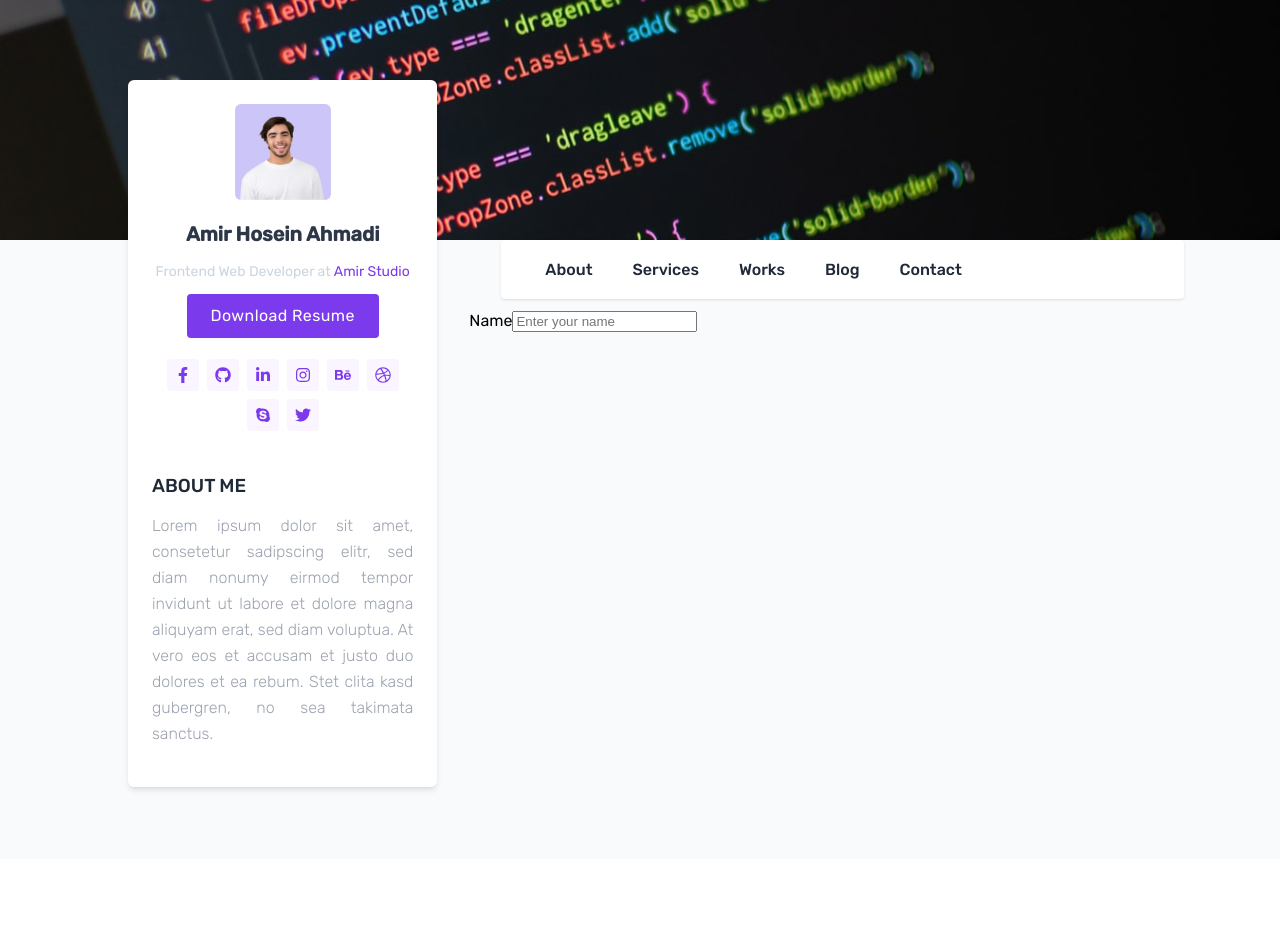
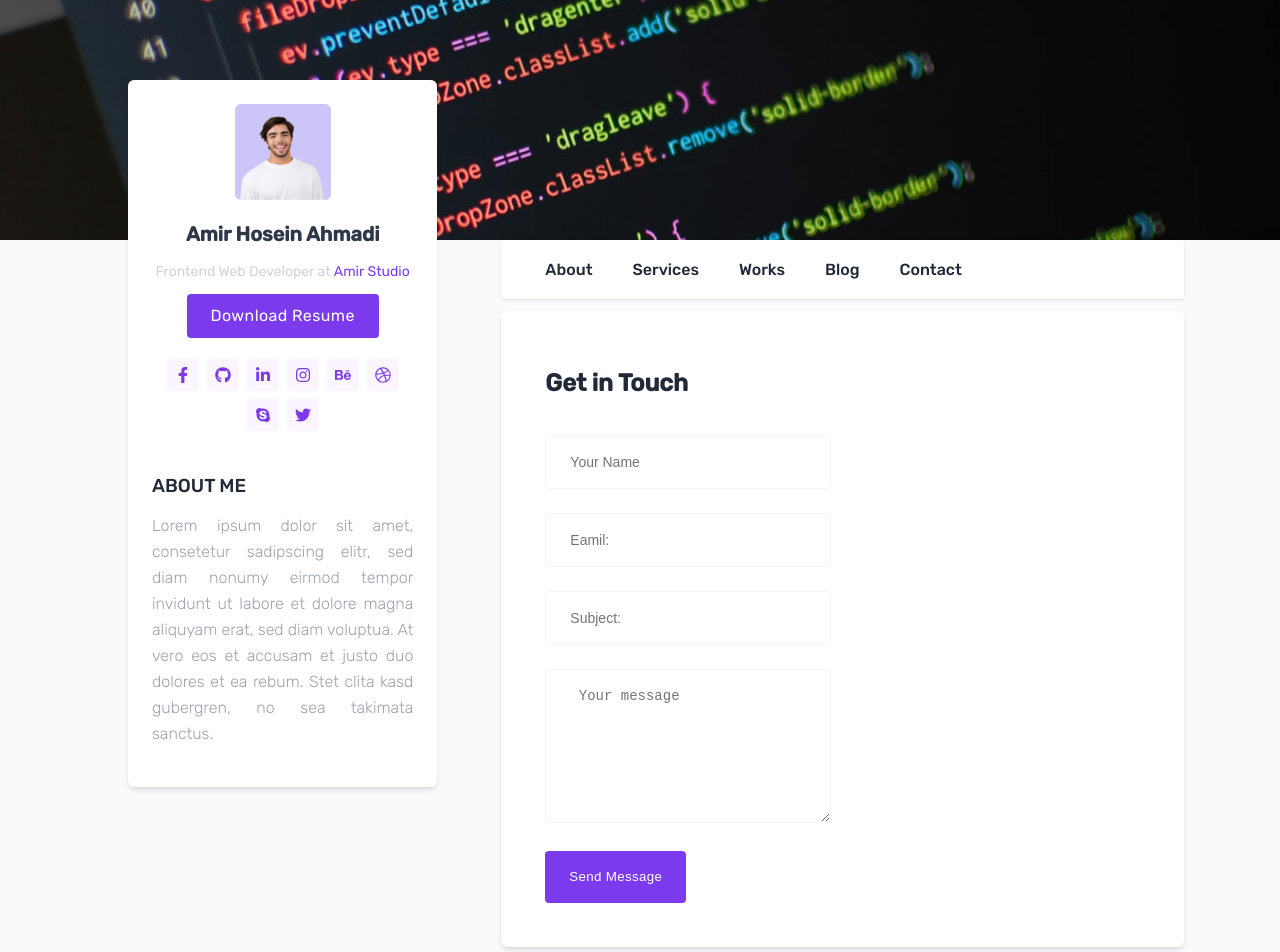
Before and after one commit to amir3000/Resume-Site, a React (Create React App) app in the folder my-resume-site/: page /Contact in a window 1280 px wide. Shown: the top 952 px of the page. Before the commit the page ends 859 px from the top, so only its background shows below. Built offline with nearby package versions, Linux system fonts and the light colour scheme.

Commit message:
contact 50%

```diff
--- a/my-resume-site/src/components/pages/Contact/ContactElements.jsx
+++ b/my-resume-site/src/components/pages/Contact/ContactElements.jsx
@@ -1 +1,147 @@
 import styled from "styled-components";
+
+export const SectionContainer = styled.section`
+  //.pb-10
+  padding-bottom: 2.5rem;
+`;
+export const FormWrapper = styled.div`
+  /* display: flex;
+  flex-wrap: wrap; */
+  //.md:px-4
+  @media (min-width: 768px) {
+    margin-left: 1rem;
+    margin-right: 1rem;
+  }
+  *,
+  ::before,
+  ::after {
+    box-sizing: border-box;
+    border-width: 0;
+    border-style: solid;
+    border-color: #e5e7eb;
+  }
+`;
+export const FormElements = styled.form`
+  //.p-8
+  padding: 2rem;
+  //.rounded-md
+  border-radius: 0.375rem;
+  //bg-white
+  background-color: rgba(255, 255, 255, 1);
+  //shadow-md
+  box-shadow: 0 4px 6px -1px rgb(0 0 0 / 0.1), 0 2px 4px -2px rgb(0 0 0 / 0.1);
+  //.md:px-4
+  @media (min-width: 768px) {
+    margin-left: 1rem;
+    margin-right: 1rem;
+  }
+`;
+
+export const H3titleWrapp = styled.div`
+  margin: 0.75rem;
+`;
+export const H3Title = styled.h3`
+  //.text-gray-800
+  color: rgba(31, 41, 55, 1);
+  //.mb-6
+  margin-bottom: 1.5rem;
+  //.text-2xl
+  font-size: 1.5rem;
+  line-height: 2rem;
+  //.font-bold
+  font-weight: 700;
+`;
+export const FormFileds = styled.div`
+  //.flex
+  display: flex;
+  //.flex-wrap
+  flex-wrap: wrap;
+  //.w-full
+  width: 100%;
+  //.md:w-1/2
+  /* @media (min-width: 768px) {
+    width: 50%;
+  } */
+`;
+export const FiledMargin = styled.div`
+  //.m-3
+  margin: 0.75rem;
+`;
+export const FiledWrapper = styled.div`
+  //.w-full
+  width: 100%;
+  //.md:w-1/2
+  @media (min-width: 768px) {
+    width: 50%;
+  }
+`;
+export const InputFiled = styled.input`
+  //.w-full
+  width: 100%;
+  //.px-6
+  padding-left: 1.5rem;
+  padding-right: 1.5rem;
+  //.py-4
+  padding-top: 1rem;
+  padding-bottom: 1rem;
+  //.text-sm
+  font-size: 0.875rem;
+  line-height: 1.25rem;
+  //.border
+  border-width: 1px;
+  //.rounded
+  border-radius: 0.25rem;
+  //.border-gray-100
+  border-color: rgba(243, 244, 246, 1);
+  //.bg-white
+  background-color: rgba(255, 255, 255, 1);
+`;
+
+export const MessageInput = styled.textarea`
+ //.w-full
+ width: 100%;
+  //.px-6
+  padding-left: 1.5rem;
+  padding-right: 1.5rem;
+  //.py-4
+  padding-top: 1rem;
+  padding-bottom: 1rem;
+  //.text-sm
+  font-size: 0.875rem;
+  line-height: 1.25rem;
+  //.border
+  border-width: 1px;
+  //.rounded
+  border-radius: 0.25rem;
+  //.border-gray-100
+  border-color: rgba(243, 244, 246, 1);
+  //.bg-white
+  background-color: rgba(255, 255, 255, 1);
+  //textarea
+    resize: vertical;
+
+`
+export const BtnSubmit = styled.input`
+  //.tracking-wide
+  letter-spacing: 0.025em;
+  //text-white
+  color: rgba(255, 255, 255, 1);
+  //.text-center
+  text-align: center;
+  //.px-6
+  padding-left: 1.5rem;
+  padding-right: 1.5rem;
+  //.py-3
+  padding-top: 0.75rem;
+  padding-bottom: 0.75rem;
+  //.leading-7
+  line-height: 1.75rem;
+  //.cursor-pointer
+  cursor: pointer;
+  //.border-0
+  border-width: 0px;
+  //.rounded
+  border-radius: 0.25rem;
+  //.bg-purple-600
+  background-color: rgba(124, 58, 237, 1);
+`;
--- a/my-resume-site/src/components/pages/Contact/index.jsx
+++ b/my-resume-site/src/components/pages/Contact/index.jsx
@@ -1,12 +1,90 @@
 import React from "react";
+import {
+  SectionContainer,
+  FormWrapper,
+  FormElements,
+  H3titleWrapp,
+  H3Title,
+  FormFileds,
+  FiledWrapper,
+  FiledMargin,
+  InputFiled,
+  BtnSubmit,
+  MessageInput,
+} from "./ContactElements";
 //  import ContactElements from "ContactElements";
 const Contact = () => {
   return (
     <>
-      <form>
-        <label>Name</label>
-        <input type="text" placeholder="Enter your name" />
-      </form>
+      <SectionContainer>
+        <FormWrapper id="frm-wrp">
+          <FormElements>
+            <H3titleWrapp id="h3-wrp">
+              <H3Title>Get in Touch</H3Title>
+            </H3titleWrapp>
+
+            <FormFileds id="frm-fileds">
+              <FiledWrapper>
+                <FiledMargin>
+                  <InputFiled
+                    type="text"
+                    name="name"
+                    placeholder="Your Name"
+                    required
+                  />
+                </FiledMargin>
+              </FiledWrapper>
+            </FormFileds>
+
+            <FormFileds>
+              <FiledWrapper>
+                <FiledMargin>
+                  <InputFiled
+                    type="Email"
+                    name="Email"
+                    placeholder="Eamil:"
+                    required
+                  />
+                </FiledMargin>
+              </FiledWrapper>
+            </FormFileds>
+
+            <FormFileds>
+              <FiledWrapper>
+                <FiledMargin>
+                  <InputFiled
+                    type="text"
+                    name="Subject"
+                    placeholder="Subject:"
+                    required
+                  />
+                </FiledMargin>
+              </FiledWrapper>
+            </FormFileds>
+
+            <FormFileds>
+              <FiledWrapper>
+                <FiledMargin>
+                  <MessageInput
+                    rows="6"
+                    name="message"
+                    placeholder=" Your message"
+                    required
+                  />
+                </FiledMargin>
+              </FiledWrapper>
+            </FormFileds>
+
+            <FormFileds>
+              <FiledWrapper>
+                <FiledMargin>
+                  <BtnSubmit type="submit" value="Send Message" />
+                </FiledMargin>
+              </FiledWrapper>
+            </FormFileds>
+          </FormElements>
+        </FormWrapper>
+      </SectionContainer>
     </>
   );
 };
--- a/my-resume-site/src/index.css
+++ b/my-resume-site/src/index.css
@@ -2,6 +2,7 @@ body {
   box-sizing: border-box;
   margin: 0;
   padding: 0;
+  border:0;
   font-family: -apple-system, BlinkMacSystemFont, "Segoe UI", "Roboto", "Oxygen",
   "Ubuntu", "Cantarell", "Fira Sans", "Droid Sans", "Helvetica Neue",
   sans-serif;
```
